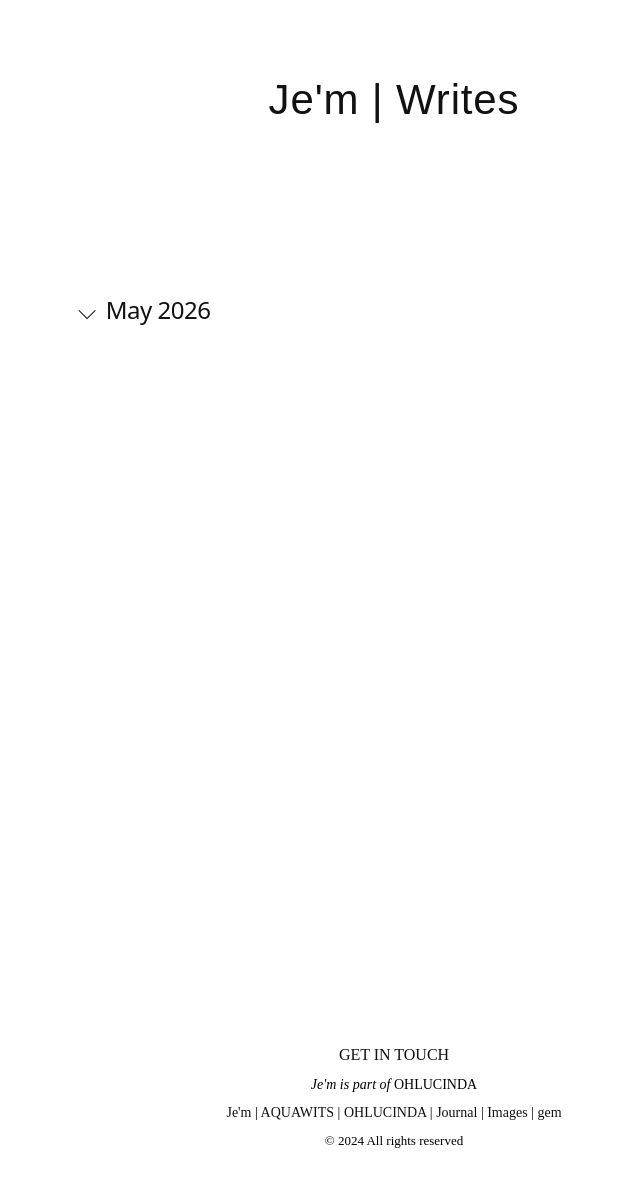
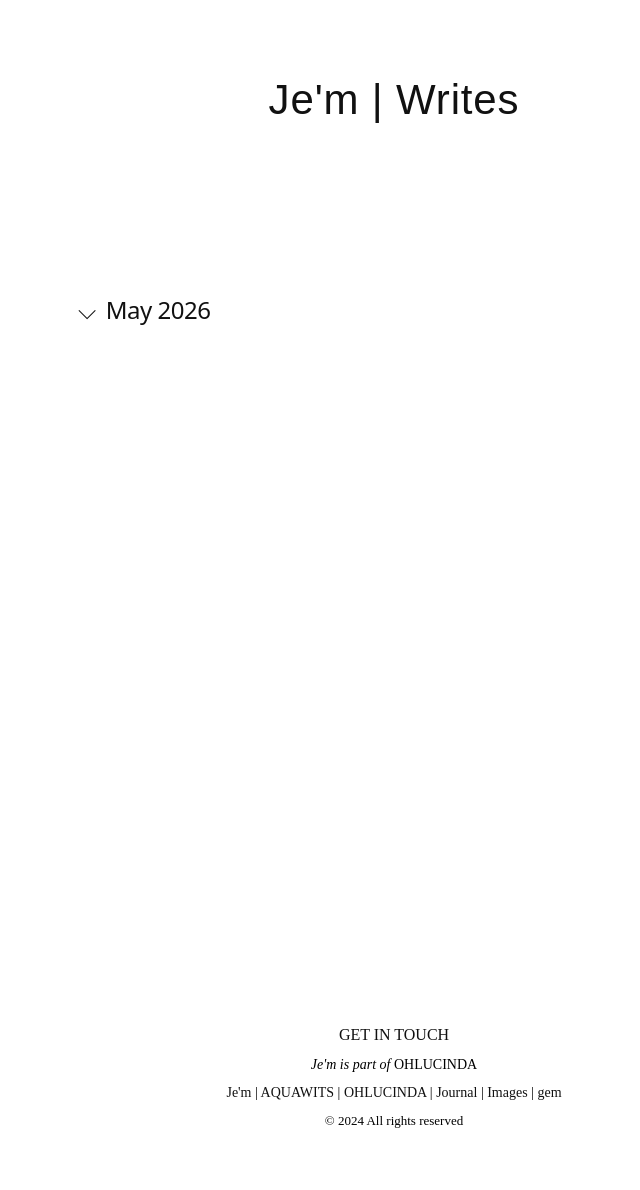
Before and after one commit to ohlucinda/ohlucinda-mobile, a Jekyll site: the page built from index.html, in a window 1280 px wide. Shown: the whole page, without its empty margins (246-886 px from the left). Built offline with Jekyll 4.4.1, drawn with Linux system fonts in a browser that asks for light colours; some web fonts are replaced.

Commit message:
Update style.css

```diff
--- a/assets/style.css
+++ b/assets/style.css
@@ -302,7 +302,7 @@ details[open] summary::before {
   }
 
   .footer {
-    margin-top: 520px;
+    margin-top: 500px;
   }
 
   .post-footer {
```
